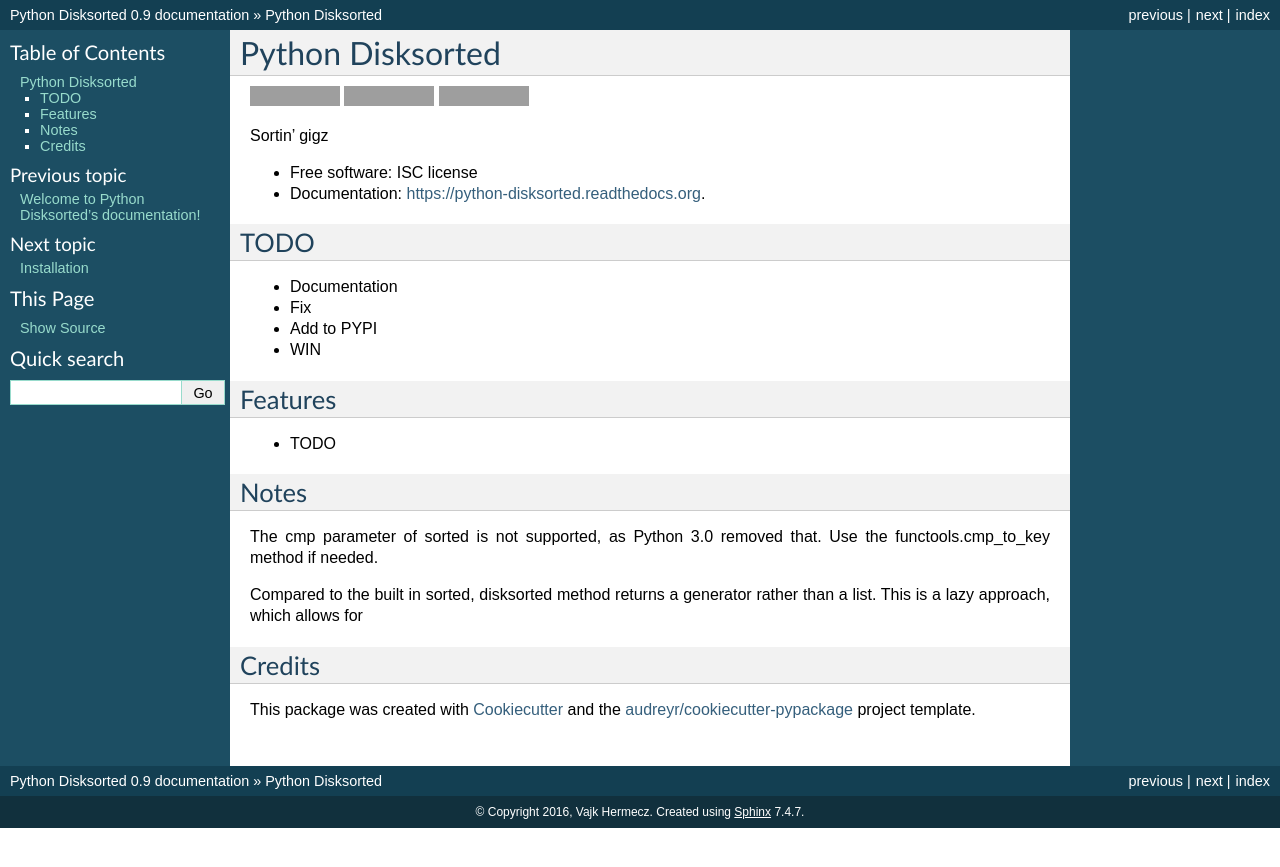
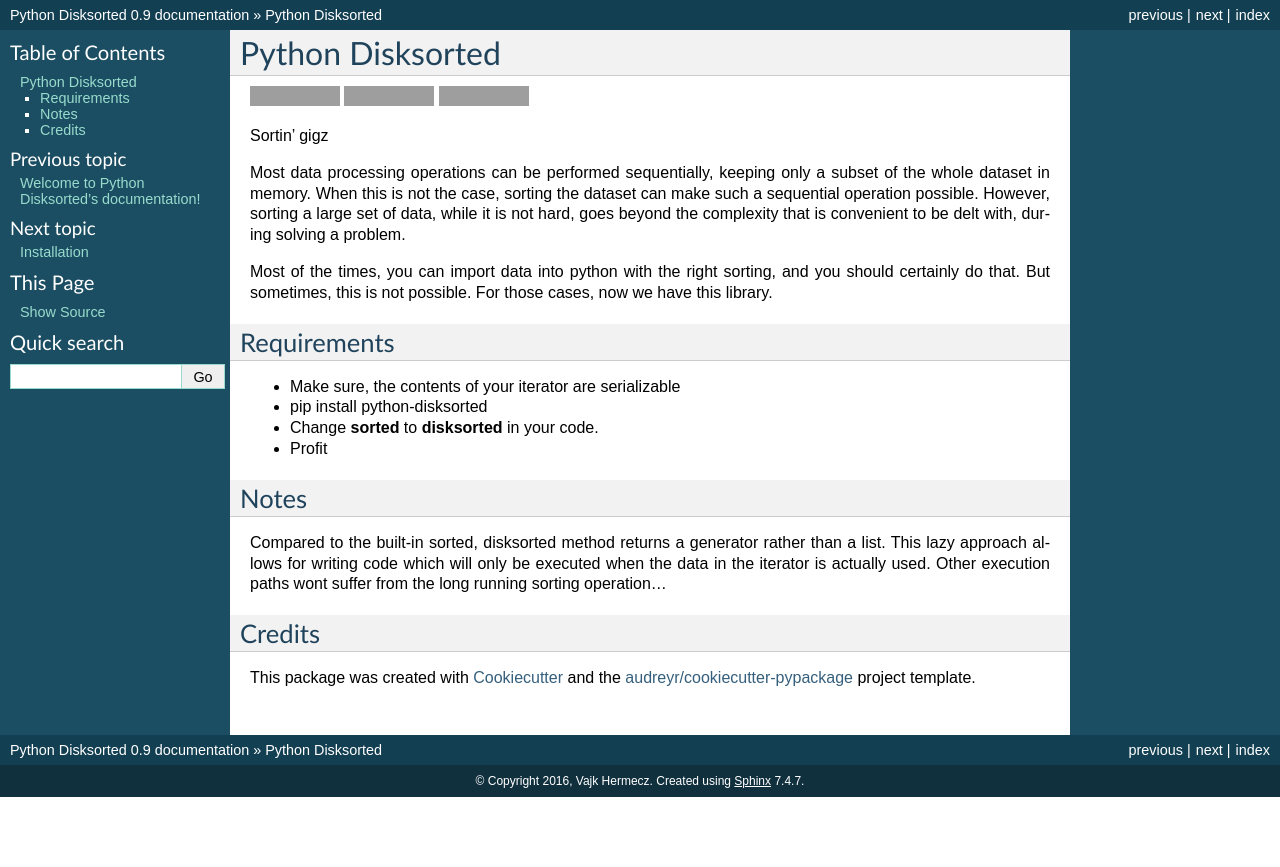
Before and after one commit to vhermecz/python-disksorted, a Sphinx documentation site: the page built from docs/readme.rst, in a window 1280 px wide. Shown: the top 867 px of the page. Built offline with Sphinx 7.4.7, drawn with Linux system fonts in a browser that asks for light colours; grey boxes are pictures that could not be loaded.

Commit message:
Updatings docs

```diff
--- a/README.rst
+++ b/README.rst
@@ -15,27 +15,27 @@
 
 Sortin' gigz
 
-* Free software: ISC license
-* Documentation: https://python-disksorted.readthedocs.org.
+Most data processing operations can be performed sequentially, keeping only a subset of the
+whole dataset in memory. When this is not the case, sorting the dataset can make such a sequential
+operation possible. However, sorting a large set of data, while it is not hard, goes beyond the
+complexity that is convenient to be delt with, during solving a problem.
 
-TODO
---------
-* Documentation
-* Fix
-* Add to PYPI
-* WIN
+Most of the times, you can import data into python with the right sorting, and you should certainly
+do that. But sometimes, this is not possible. For those cases, now we have this library.
 
-Features
---------
-
-* TODO
+Requirements
+------------
+* Make sure, the contents of your iterator are serializable
+* pip install python-disksorted
+* Change **sorted** to **disksorted** in your code.
+* Profit
 
 Notes
 --------
 
-The cmp parameter of sorted is not supported, as Python 3.0 removed that. Use the functools.cmp_to_key method if needed.
-
-Compared to the built in sorted, disksorted method returns a generator rather than a list. This is a lazy approach, which allows for
+Compared to the built-in sorted, disksorted method returns a generator rather than a list.
+This lazy approach allows for writing code which will only be executed when the data in the iterator
+is actually used. Other execution paths wont suffer from the long running sorting operation...
 
 
 Credits
```
Also changed, not shown: docs/usage.rst (+13 -1 lines).
